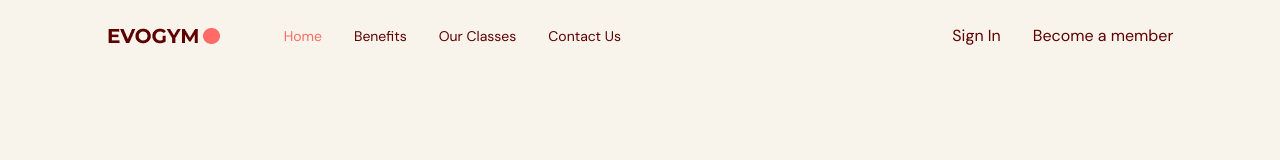
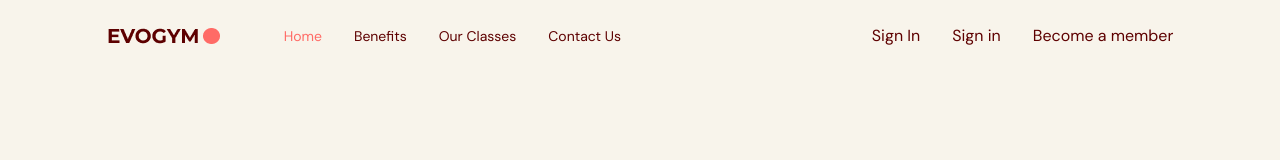
Before and after one commit to manisaparajuli/gym-time, a React (Vite) app: page / in a window 1280 px wide. Shown: the top 160 px of the page. Built offline with nearby package versions, Linux system fonts and the light colour scheme.

Commit message:
button added to navbar

```diff
--- a/src/scenes/navbar/index.tsx
+++ b/src/scenes/navbar/index.tsx
@@ -46,6 +46,7 @@ const Navbar = ({ selectedPage, setSelectedPage}: Props) => {
               </div>
               <div className={`${flexBetween} gap-8 `}>
                 <p>Sign In</p>
+                <p>Sign in</p>
                 <button>Become a member</button>
               </div>
             </div>
```
